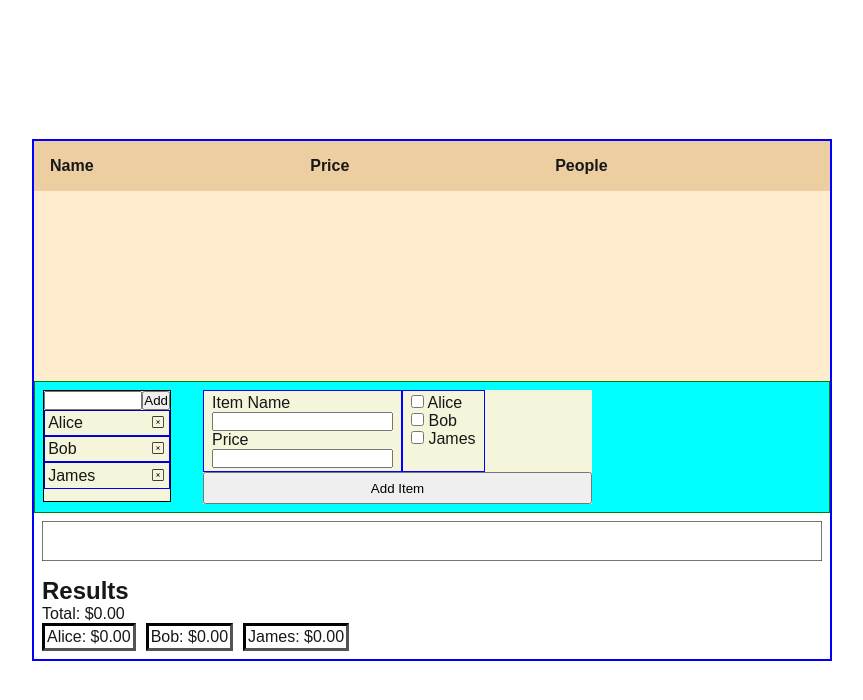
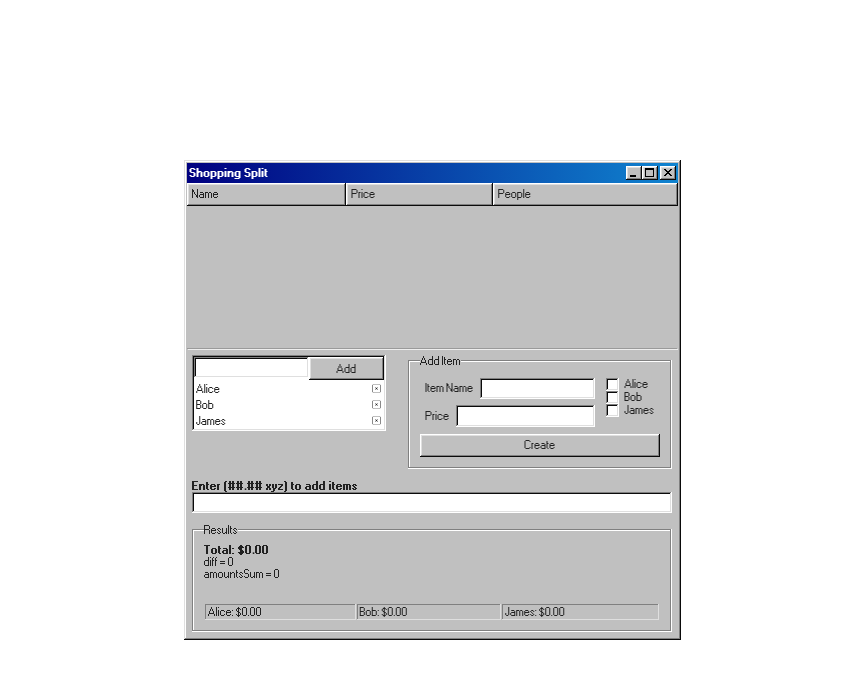
Before and after one commit to bogger12/shoppingsplit, a Next.js app: page /shoppingsplit/ in a window 1280 px wide. Shown: the top 700 px of the page, without its empty margins (208-1071 px from the left). Built offline with nearby package versions, Linux system fonts and the light colour scheme.

Commit message:
Add 98 theme, fix splitting allocation problems

```diff
--- a/package.json
+++ b/package.json
@@ -9,11 +9,14 @@
     "lint": "next lint"
   },
   "dependencies": {
+    "7.css": "^0.21.1",
+    "98.css": "^0.1.21",
     "next": "15.4.4",
     "react": "19.1.0",
     "react-cookie": "^8.0.1",
     "react-dom": "19.1.0",
-    "react-icons": "^5.5.0"
+    "react-icons": "^5.5.0",
+    "xp.css": "^0.2.6"
   },
   "devDependencies": {
     "@eslint/eslintrc": "^3",
--- a/src/app/globals.css
+++ b/src/app/globals.css
@@ -29,12 +29,6 @@ a {
   text-decoration: none;
 }
 
-@media (prefers-color-scheme: dark) {
-  html {
-    color-scheme: dark;
-  }
-}
-
 button {
   cursor: pointer;
 }
--- a/src/app/layout.tsx
+++ b/src/app/layout.tsx
@@ -1,4 +1,4 @@
-import type { Metadata } from "next";
+import type { Metadata, Viewport } from "next";
 import { Geist, Geist_Mono } from "next/font/google";
 import "./globals.css";
 import CookieWrapper from './CookieWrapper';
@@ -18,6 +18,15 @@ export const metadata: Metadata = {
   description: "A site to split ur groceries",
 };
 
+export const viewport: Viewport = {
+  width: 'device-width',
+  initialScale: 1,
+  maximumScale: 1,
+  userScalable: false,
+  // Also supported by less commonly used
+  // interactiveWidget: 'resizes-visual',
+};
+
 export default function RootLayout({
   children,
 }: Readonly<{
--- a/src/app/page.module.css
+++ b/src/app/page.module.css
@@ -6,102 +6,88 @@
 }
 
 .mainBox {
-  width: 50em;
+  /* width: 80em; */
   /* height: 30em; */
-  background-color: white;
+  /* background-color: white; */
   display: flex;
-  border: 2px solid blue;
   flex-direction: column;
 }
 
 .itemsWrapper {
-  display: flex;
   height: 15em;
-  /* padding: 0.5em; */
-  background-color: blanchedalmond;
-  flex-direction: column;
   overflow-y: scroll;
 }
 
 .itemsWrapper > table {
   width: 100%;
-  border-collapse: collapse;
 }
 
 .itemsWrapper td {
-  padding: 1em;
+  padding: 0.5em;
 }
+
 .itemsWrapper th {
   text-align: left;
-  padding: 1em;
-  background-color: rgb(236, 206, 160);
+  padding: 0.5em;
 }
 .itemsWrapper > table > tbody > tr:nth-child(even) {
-  background-color: rgb(246, 224, 190);
+  background-color: #dfdfdf; /* button face */
 }
 
 
 .entryWrapper {
   display: flex;
   flex-direction: row;
-  width: auto;
-  height: auto;
   padding: 0.5em;
-  border: 1px solid green;
-  background-color: aqua;
   flex: 1;
   gap: 2em;
+  overflow-x: scroll;
   /* justify-content:space-between; */
 }
 
 
 .namesSelectorWrapper {
   display: flex;
-  max-height: 7em;
-  width: 8em;
-  background-color: beige;
+  height: fit-content;
+  /* width: 8em; */
+  /* background-color: beige; */
   flex-direction: column;
   overflow-y: scroll;
-  border: 1px solid black;
+  /* flex: 1; */
+  /* border: 1px solid black; */
 }
 
 .namesSelectorWrapper > form {
   display: flex;
 }
-.namesSelectorWrapper > form > input {
-  display: flex;
-}
 
 .nameItem {
   padding: 0.2em;
-  border: 1px inset blue;
+  /* border: 1px inset blue; */
   justify-content: space-between;
   display: flex;
 }
 
-.itemAddForm {
+.itemAddForm > form {
   display: flex;
   flex-direction: column;
-  width: 50%;
-  background-color: beige;
-  /* gap: 10px; */
+  gap: 5px;
 }
-.itemAddForm > div {
+.itemAddForm > form > div {
   display: flex;
   flex-direction: row;
 }
 
-.itemAddForm > div > div {
+.itemAddForm > form > div > div {
   height: 100%;
-  border: 1px solid blue;
   /* width: 50%; */
   display: flex;
   flex-direction: column;
   padding: 0.2em 0.5em;
 }
-.itemAddForm > input {
-  width: auto;
-  padding: 0.5em 1em;
+
+.itemAddForm input {
+  flex: 1;
 }
 
 .terminalWrapper {
@@ -112,12 +98,10 @@
 .terminalBox {
   width: 100%;
 }
-.terminalBox form {
-  background-color: red;
-}
+
 .terminalBox form input {
   width: 100%;
-  height: 3em;
+  /* height: 3em; */
 }
 .resultsWrapper {
     padding: 0.5em
--- a/src/app/page.tsx
+++ b/src/app/page.tsx
@@ -7,9 +7,11 @@ import { useCookies } from 'react-cookie';
 
 import { MdDelete } from "react-icons/md";
 import { CiSquareRemove } from "react-icons/ci";
+import "98.css"
 
 
 const peopleCookieName = "savedPeople";
+const E = 0.0000001;
 
 type ItemType = {
   id: number;
@@ -36,12 +38,13 @@ function ResultsBox({items, people} : {items: ItemType[], people: string[]}) {
   // SetTotalCost(totalCost);
   const amountsSum = amounts.reduce((acc,n)=>acc+n,0);
   const diff = totalCost - amountsSum;
-  if (people.length && diff) {
+  if (people.length && diff>0) {
     const done = Array(people.length).fill(false);
-    for (let i = 0.00; i < diff; i += 0.01) {
+    for (let i = 0.00; Math.abs(i-diff)>E; i += 0.01) {
       let randomPersonIndex = -1;
-      while (randomPersonIndex < 0 || done[randomPersonIndex]) randomPersonIndex = Math.floor(Math.random() * people.length);
+      while (randomPersonIndex < 0 || done[randomPersonIndex] || amounts[randomPersonIndex]===0) randomPersonIndex = Math.floor(Math.random() * people.length);
       amounts[randomPersonIndex] += 0.01;
+      console.log("0.01 added to " + people[randomPersonIndex]);
       done[randomPersonIndex] = true;
     }
   }
@@ -50,13 +53,20 @@ function ResultsBox({items, people} : {items: ItemType[], people: string[]}) {
   return (
     <div className={styles.resultsWrapper}>
       {/* <div>{resultsAsString(items, people)}</div> */}
-      <h2>Results</h2>
-      <p>Total: ${totalCost.toFixed(2)}</p>
-      <div>
+      <fieldset>
+        <legend>Results</legend>
+    <b>Total: ${totalCost.toFixed(2)}</b>
+    <p>diff = {diff}</p>
+    <p>amountsSum = {amountsSum}</p>
+    <br /><br />
+      <div className="status-bar">
         {people.map((person, personIndex)=>(
-          <div key={personIndex}>{person}: ${amounts[personIndex].toFixed(2)}</div>
+          <p className="status-bar-field" key={personIndex}>{person}: ${amounts[personIndex].toFixed(2)}</p>
         ))}
       </div>
+      </fieldset>
+      {/* <h2>Results</h2> */}
+
     </div>
   )
 }
@@ -131,10 +141,11 @@ function TerminalBox({people, addItem} : {people: string[], addItem: (newItem: I
   const valid = peopleAreValid(people);
 
   return (
-    <div className={styles.terminalWrapper}>
-      <div className={styles.terminalBox}>
+    <div className={`${styles.terminalWrapper}`}>
+      <div className={`${styles.terminalBox}`}>
+        <strong>Enter (##.## xyz) to add items</strong>
         <form action={(data: FormData)=>{addItemFromText(data); if (inputRef.current) {inputRef.current.focus();}}}>
-          <input ref={inputRef} name="keyEntry" disabled={!valid} defaultValue={!valid ? "To use this you must have unique initials" : ""}></input>
+          <input ref={inputRef} type="text" name="keyEntry" disabled={!valid} defaultValue={!valid ? "To use this you must have unique initials" : ""}></input>
         </form>
       </div>
     </div>
@@ -171,6 +182,10 @@ export default function Home() {
   }
   function addItemFromForm(formData: FormData) {
     const peopleamount = people.reduce((acc: number, person) => acc + (formData.get(person) ? 1 : 0), 0);
+    if (peopleamount == 0) {
+      alert("U forgot to select someone");
+      return;
+    }
 
     const newItem: ItemType = {
       id: 0,
@@ -188,6 +203,7 @@ export default function Home() {
   function addPerson(formData: FormData) {
     if (items.length != 0) { alert("You should clear the list first"); return; }
     const personName = formData.get("personName") as string
+    if (people.indexOf(personName)!=-1) { alert("This person is already in the list"); return; }
     if (personName == "") return;
     setPeople([...people, formData.get("personName") as string]);
   }
@@ -199,7 +215,15 @@ export default function Home() {
 
   return (
     <div className={styles.page}>
-      <div className={styles.mainBox}>
+      <div className={`window ${styles.mainBox}`}>
+        <div className="title-bar">
+          <div className="title-bar-text">Shopping Split</div>
+          <div className="title-bar-controls">
+            <button aria-label="Minimize"></button>
+            <button aria-label="Maximize"></button>
+            <button aria-label="Close"></button>
+          </div>
+        </div>
         <div className={styles.itemsWrapper}>
           <table>
             <thead>
@@ -215,27 +239,30 @@ export default function Home() {
             </tbody>
           </table>
         </div>
+        <hr></hr>
         <div className={styles.entryWrapper}>
-          <div className={styles.namesSelectorWrapper}>
+          <div className={`sunken-panel ${styles.namesSelectorWrapper}`}>
             <form action={addPerson} style={{position:"sticky", top: 0}}>
-            <input style={{width: "100%"}} name="personName"></input>
+              <input style={{width: "100%"}} name="personName" type="text"></input>
               <input type="submit" value="Add"></input>
             </form>
             {people.map((person, index) =>(
               <div key={person} className={styles.nameItem}><p>{person}</p><CiSquareRemove onClick={()=>deletePerson(index)} style={{color: "black", cursor: "pointer"}} /></div>
             ))}
           </div>
-          <form action={addItemFromForm} className={styles.itemAddForm}>
+          <fieldset className={styles.itemAddForm}>
+          <legend>Add Item</legend>
+            <form action={addItemFromForm}>
               <div>
                 <div>
-                <label htmlFor="name">
-                  Item Name<br/>
-                  <input name="name"></input>
-                </label>
-                <label htmlFor="price">
-                  Price<br/>
+                  <div className="field-row">
+                    <label htmlFor="name">Item Name</label>
+                    <input name="name" type="text"></input>
+                  </div>
+                  <div className="field-row">
+                    <label htmlFor="price">Price</label>
                     <input name="price" type="number" step=".01"></input>
-                </label>
+                  </div>
                 </div>
                 <div>
                   {people.map((person: string) => (<div key={person}>
@@ -245,8 +272,9 @@ export default function Home() {
                   ))}
                 </div>
               </div>
-            <input type="submit" value="Add Item"></input>
+              <input type="submit" value="Create"></input>
             </form>
+          </fieldset>
         </div>
         <TerminalBox people={people} addItem={addItem}/>
         <ResultsBox items={items} people={people}/>
```
Also changed, not shown: 1 other file (tests, documents, lock files or other folders). Lines whose indentation alone changed are shown as unchanged.
